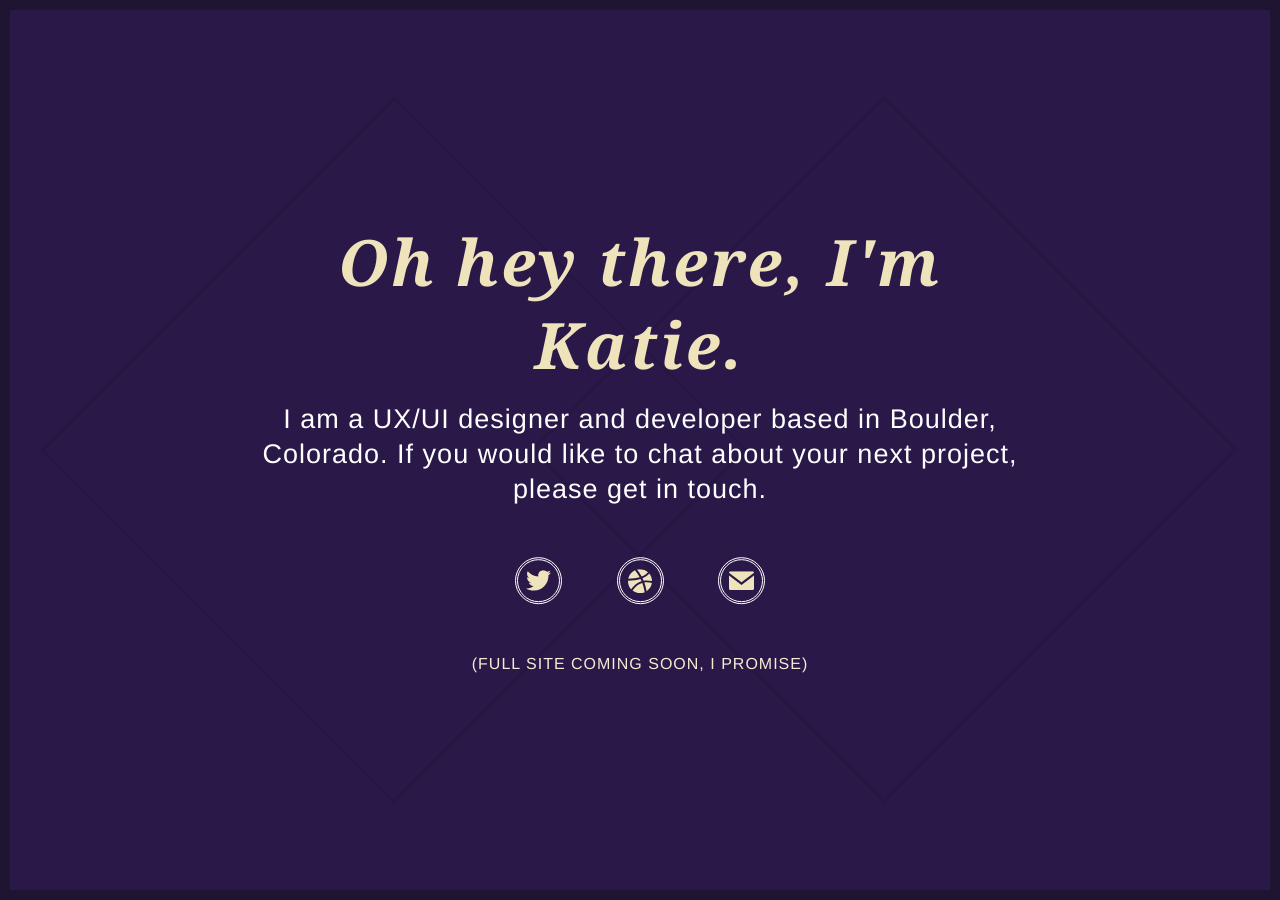
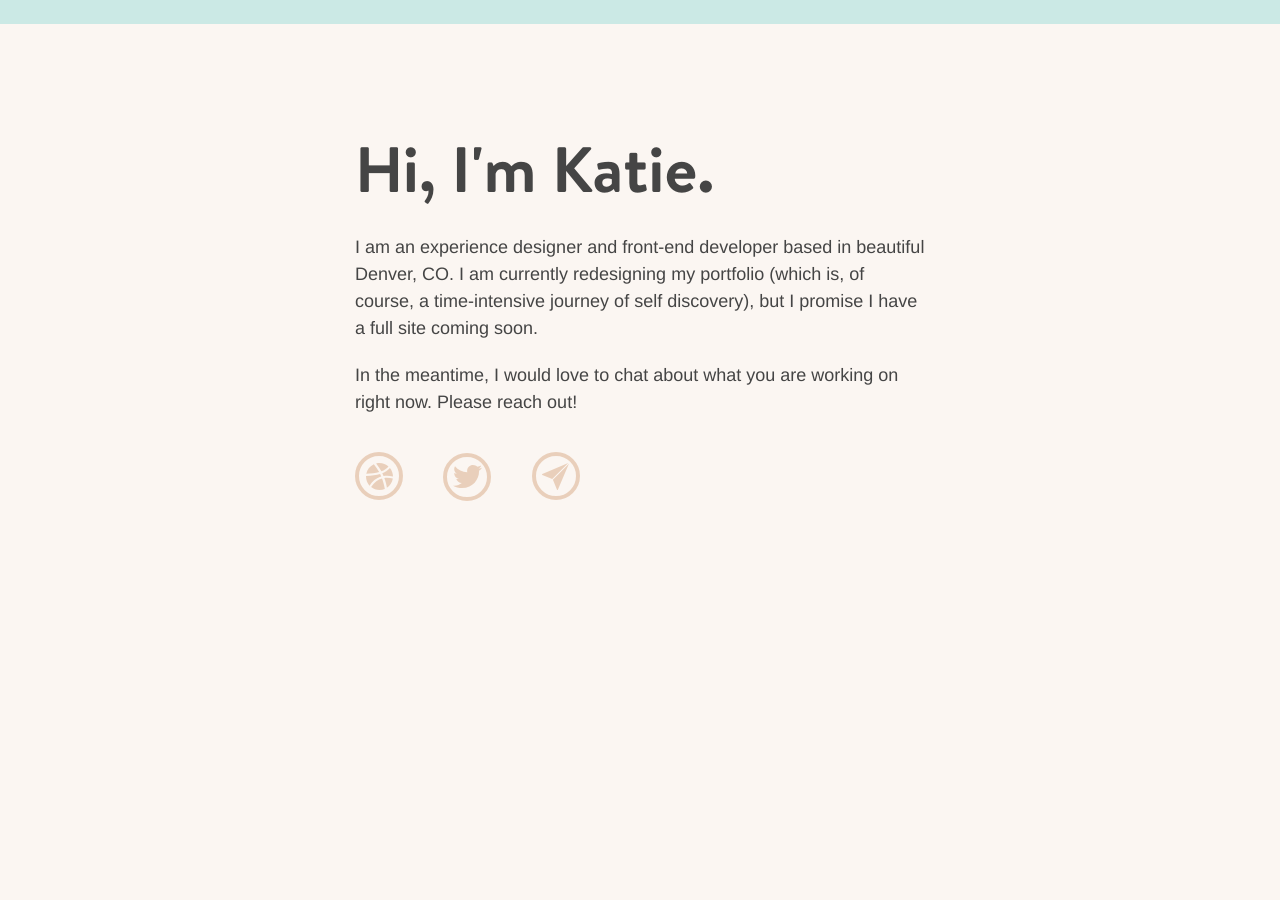
Before and after one commit to katieporter/katieporter.github.io, a Jekyll site: the page built from index.html, in a window 1280 px wide. Built offline with Jekyll 4.4.1, drawn with Linux system fonts in a browser that asks for light colours; nearby versions of some CDN libraries; some web fonts are replaced; Markdown is read by kramdown in place of the engine named in the settings.

Commit message:
Update skin of site

```diff
--- a/_sass/base/_mixins.sass
+++ /dev/null
@@ -1,6 +0,0 @@
-@mixin vertical-align
-  position: relative
-  top: 50%
-  -webkit-transform: translateY(-50%)
-  -ms-transform: translateY(-50%)
-  transform: translateY(-50%)
--- a/index.html
+++ b/index.html
@@ -6,32 +6,32 @@ title: Katie Porter
 <meta name="google-site-verification" content="bIKZthKau_s9MLPtSytdpHNKyyOAFTy4o8_GwnXhqP8" />
 
 <section class="hero">
-  <div class="row bg-img-wrapper">
-    <div class="bg-img large-10 centered column">
-    </div>
-  </div>
   <div class="content row">
-    <div class="small-12 medium-10 large-8 small-centered column">
-      <h1>Oh hey there, I'm Katie.</h1>
-      <h3>I am a UX/UI designer and developer based in Boulder, Colorado. If you would like to chat about your next project, please get in touch.</h3>
+    <div class="column">
+      <h1>Hi, I'm Katie.</h1>
+      <p>
+        I am an experience designer and front-end developer based in beautiful Denver, CO. I am currently redesigning my portfolio (which is, of course, a time-intensive journey of self discovery), but I promise I have a full site coming soon.
+      </p>
+      <p>
+        In the meantime, I would love to chat about what you are working on right now. Please reach out!
+      </p>
       <div class="social">
+        <div class="icon-wrapper">
+          <a href="https://dribbble.com/janekporter" target="_blank">
+            <div class="icon"><img src="images/dribbble.svg"></div>
+          </a>
+        </div>
         <div class="icon-wrapper">
           <a href="http://twitter.com/janekporter" target="_blank">
             <div class="icon"><img src="images/twitter.svg"></div>
           </a>
         </div>
         <div class="icon-wrapper">
-          <a href="https://dribbble.com/janekporter" target="_blank">
-            <div class="icon"><img src="images/dribbble.svg"></div>
-          </a>
-        </div>
-        <div class="icon-wrapper">
           <a href="mailto:katie@janekporter.com">
-            <div class="icon"><img src="images/email.svg"></div>
+            <div class="icon"><img src="images/paperairplane.svg"></div>
           </a>
         </div>
       </div>
-      <h6 class="subheader">(full site coming soon, I promise)</h6>
     </div>
   </div>
 </section>
```
Also changed, not shown: _sass/base/_reset.sass (+14 -38 lines), _sass/base/_typography.sass (+16 -25 lines), _sass/base/_variables.sass (+10 -4 lines), _images/diamonds.png (deleted), _images/dribbble.svg, _images/email.svg (deleted), _images/paperairplane.svg (added), _images/twitter.svg, css/main.min.css, fonts/BrandonText-Bold.otf (added), images/diamonds.png (deleted), images/dribbble.svg, images/email.svg (deleted), images/paperairplane.svg (added), 1 more files.
